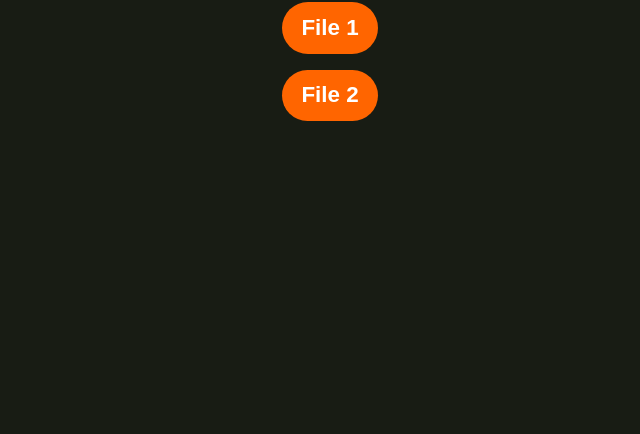
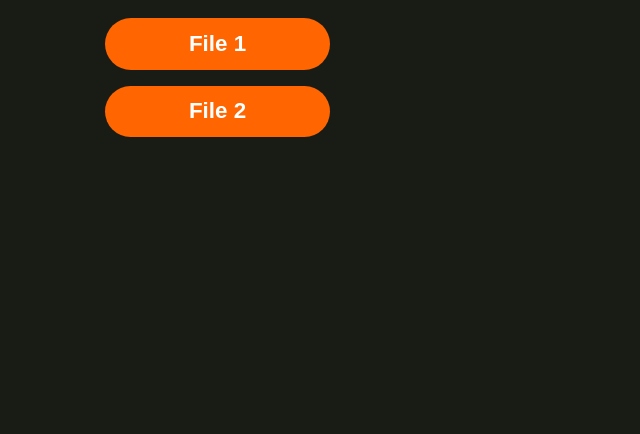
Before and after one commit to prashrijan/folder_structure-js, a plain HTML site: page index.html in a window 1280 px wide. Shown: the part 366-800 px from the top of the page, without its empty margins (310-950 px from the left). Drawn offline with Linux system fonts and the light colour scheme.

Commit message:
structure improved

```diff
--- a/index.html
+++ b/index.html
@@ -7,9 +7,11 @@
     <link rel="stylesheet" href="styles.css">
 </head>
 <body>
-    <div class="container">
+    <div class="wrapper">
         <h2>File Folder Strucutre Using JS</h2>
-        <!-- The Strucutre will be created dynamically using JS -->
+        <div class="container">
+            <!-- The Strucutre will be created dynamically using JS -->
+        </div>
     </div>
 
 
--- a/styles.css
+++ b/styles.css
@@ -19,7 +19,7 @@ html,body{
 }
 
 
-.container{
+.wrapper{
     min-height: 100vh;
     width: 100%;
     display: flex;
@@ -27,7 +27,7 @@ html,body{
     justify-content: center;
     background-color: var(--dark-color);
     flex-direction: column;
-    gap: 1rem;
+    gap: 3rem;
 }
 
 h2{
@@ -36,11 +36,19 @@ h2{
     font-family: 'Gill Sans', 'Gill Sans MT', Calibri, 'Trebuchet MS', sans-serif;
     text-align: center;
 }
+
+.container{
+    display: flex;
+    flex-direction: column;
+    gap: 1rem;
+}
+
 .files{
     display: flex;
     flex-direction: column;
     align-items: flex-start;
     position: relative;
+    width: 450px;
 }
 
 
@@ -65,9 +73,16 @@ h2{
 
 .folders{
     flex-direction: column;
-    padding-left: 2rem;
     margin-top: 1rem;
     gap: 1rem;
+}
+
+.files>.folders, .folders>.folder{
+    padding-left: 2rem;
+}
+
+.files>*{
+    width: 50%;
 }
 
 .folder{
```
